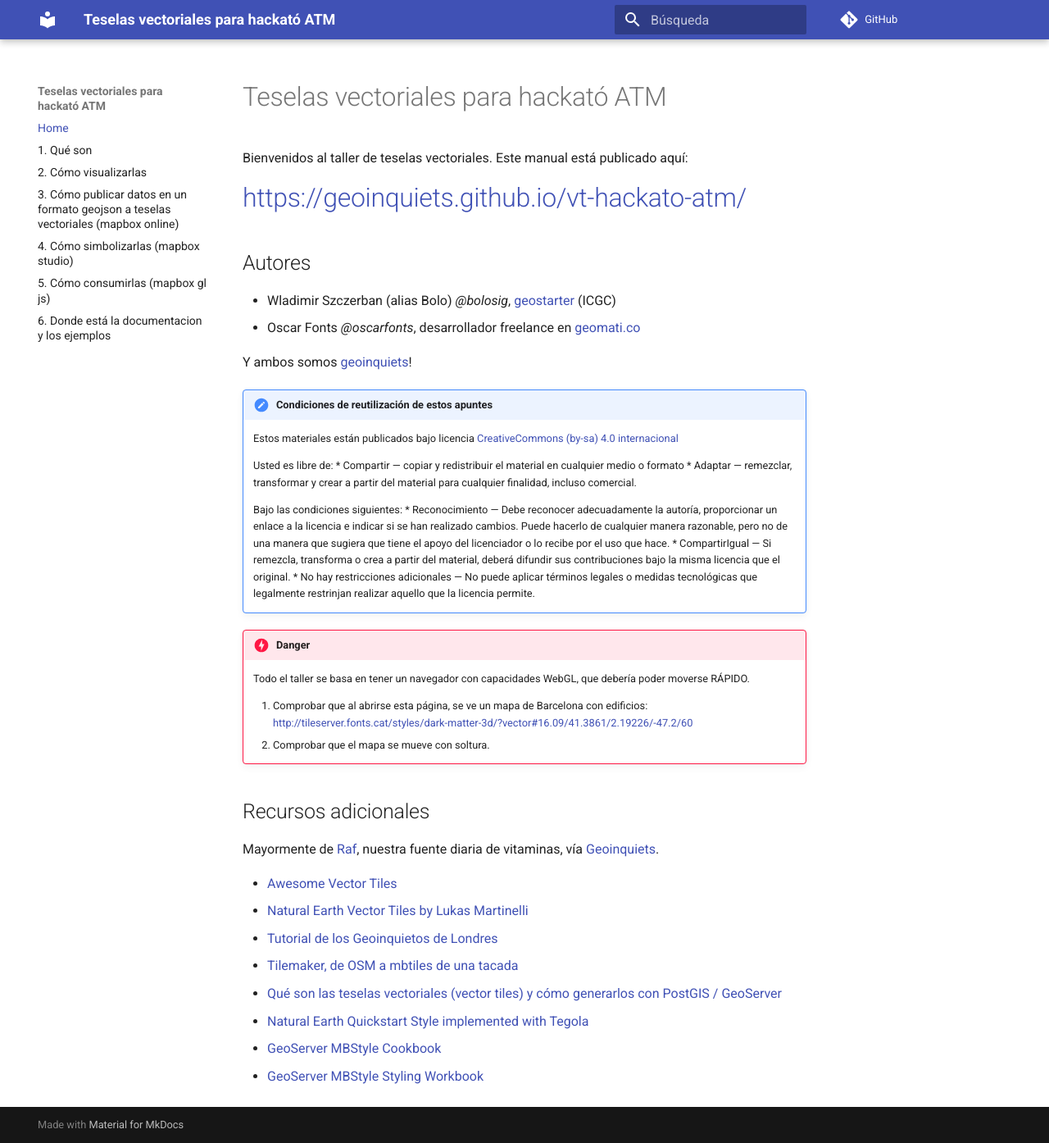
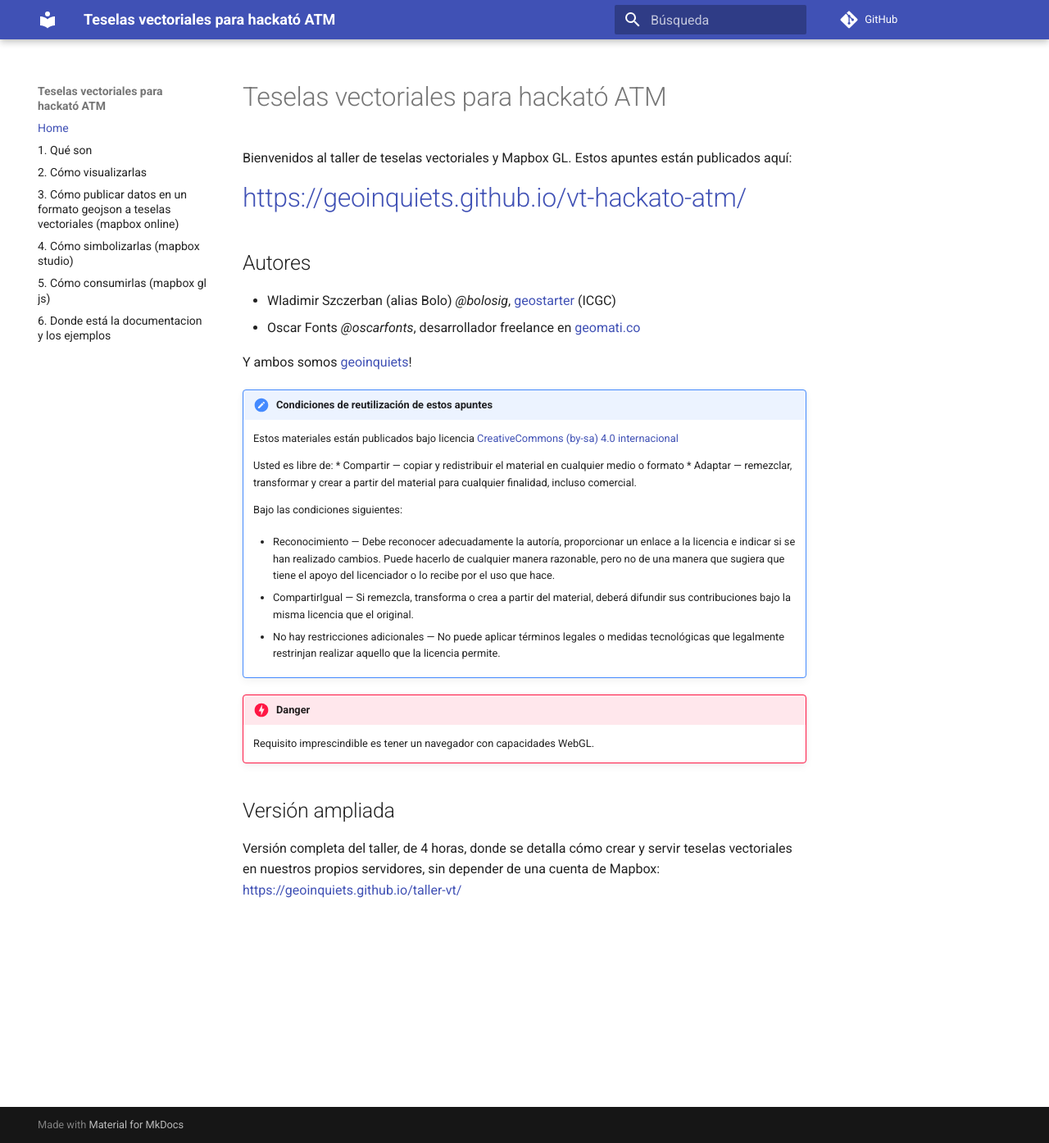
Before and after one commit to geoinquiets/vt-hackato-atm, an MkDocs documentation site: the page built from docs/index.md, in a window 1280 px wide and 1394 px high. Shown: the whole window at 82% size. Built offline with MkDocs 1.6.1 and Material for MkDocs 9.7.7, drawn with Linux system fonts in a browser that asks for light colours; comment, search, counter and statistics services are not loaded; old or Windows-style settings are respelled for this version of MkDocs.

Commit message:
Cambiada intro

```diff
--- a/docs/index.md
+++ b/docs/index.md
@@ -1,6 +1,7 @@
 # Teselas vectoriales para hackató ATM
 
-Bienvenidos al taller de teselas vectoriales. Este manual está publicado aquí:
+Bienvenidos al taller de teselas vectoriales y Mapbox GL.
+Estos apuntes están publicados aquí:
 
 # https://geoinquiets.github.io/vt-hackato-atm/
 
@@ -21,27 +22,16 @@
     * Adaptar — remezclar, transformar y crear a partir del material para cualquier finalidad, incluso comercial.
 
     Bajo las condiciones siguientes:
+
     * Reconocimiento — Debe reconocer adecuadamente la autoría, proporcionar un enlace a la licencia e indicar si se han realizado cambios. Puede hacerlo de cualquier manera razonable, pero no de una manera que sugiera que tiene el apoyo del licenciador o lo recibe por el uso que hace.
+
     * CompartirIgual — Si remezcla, transforma o crea a partir del material, deberá difundir sus contribuciones bajo la misma licencia que el original.
+
     * No hay restricciones adicionales — No puede aplicar términos legales o medidas tecnológicas que legalmente restrinjan realizar aquello que la licencia permite.
 
 !!! danger
-    Todo el taller se basa en tener un navegador con capacidades WebGL, que debería
-     poder moverse RÁPIDO.
+    Requisito imprescindible es tener un navegador con capacidades WebGL.
 
-    1. Comprobar que al abrirse esta página, se ve un mapa de Barcelona con edificios:
-    http://tileserver.fonts.cat/styles/dark-matter-3d/?vector#16.09/41.3861/2.19226/-47.2/60
-    2. Comprobar que el mapa se mueve con soltura.
+## Versión ampliada
 
-## Recursos adicionales
-
-Mayormente de [Raf](https://twitter.com/fakeraf), nuestra fuente diaria de vitaminas, vía [Geoinquiets](https://twitter.com/geoinquiets).
-
-* [Awesome Vector Tiles](https://github.com/mapbox/awesome-vector-tiles)
-* [Natural Earth Vector Tiles by Lukas Martinelli](https://github.com/lukasmartinelli/naturalearthtiles)
-* [Tutorial de los Geoinquietos de Londres](https://geovation.github.io/build-your-own-static-vector-tile-pipeline)
-* [Tilemaker, de OSM a mbtiles de una tacada](https://github.com/systemed/tilemaker)
-* [Qué son las teselas vectoriales (vector tiles) y cómo generarlos con PostGIS / GeoServer](https://mappinggis.com/2017/09/que-son-los-vector-tiles-y-como-generarlos-con-geoserver/)
-* [Natural Earth Quickstart Style implemented with Tegola](http://www.gretchenpeterson.com/blog/archives/4901)
-* [GeoServer MBStyle Cookbook](http://docs.geoserver.org/stable/en/user/styling/mbstyle/cookbook/index.html)
-* [GeoServer MBStyle Styling Workbook](http://docs.geoserver.org/stable/en/user/styling/workshop/mbstyle/index.html)
+Versión completa del taller, de 4 horas, donde se detalla cómo crear y servir teselas vectoriales en nuestros propios servidores, sin depender de una cuenta de Mapbox: https://geoinquiets.github.io/taller-vt/
```
Also changed, not shown: 1 other file.
